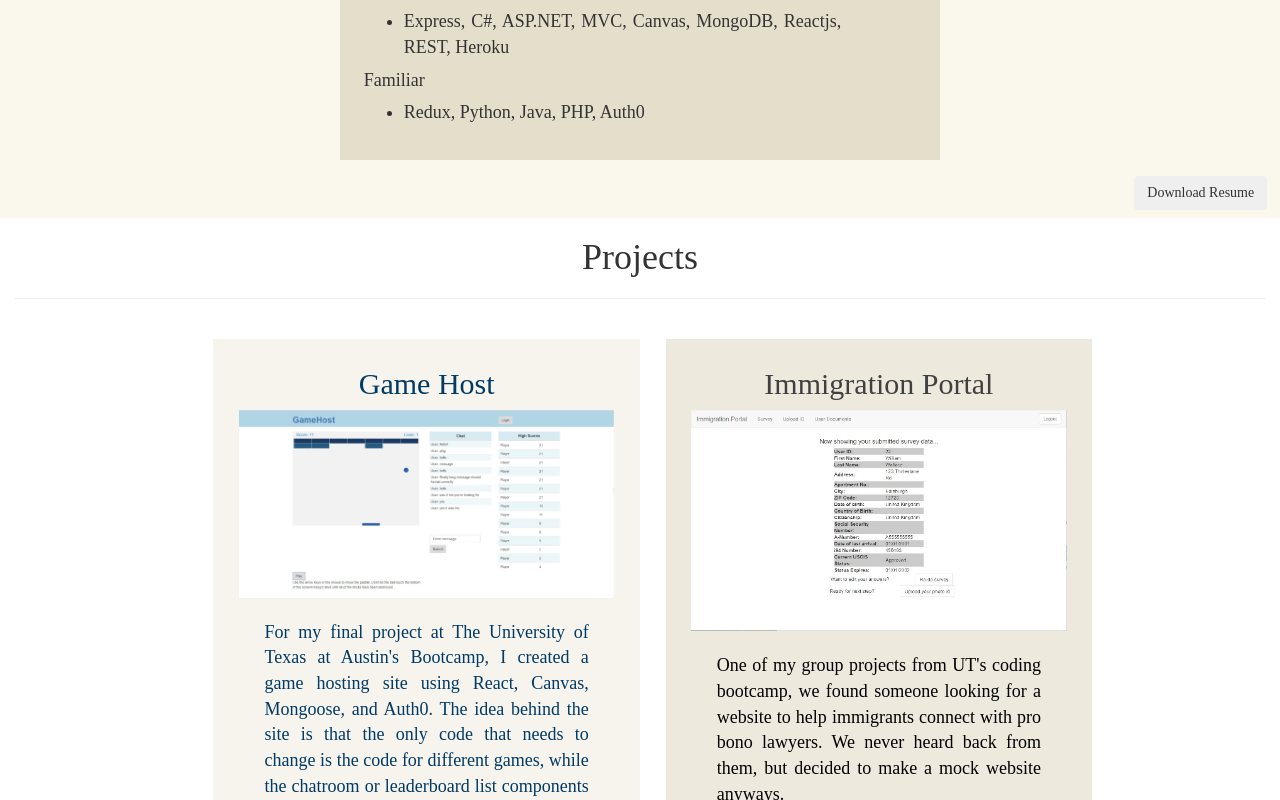
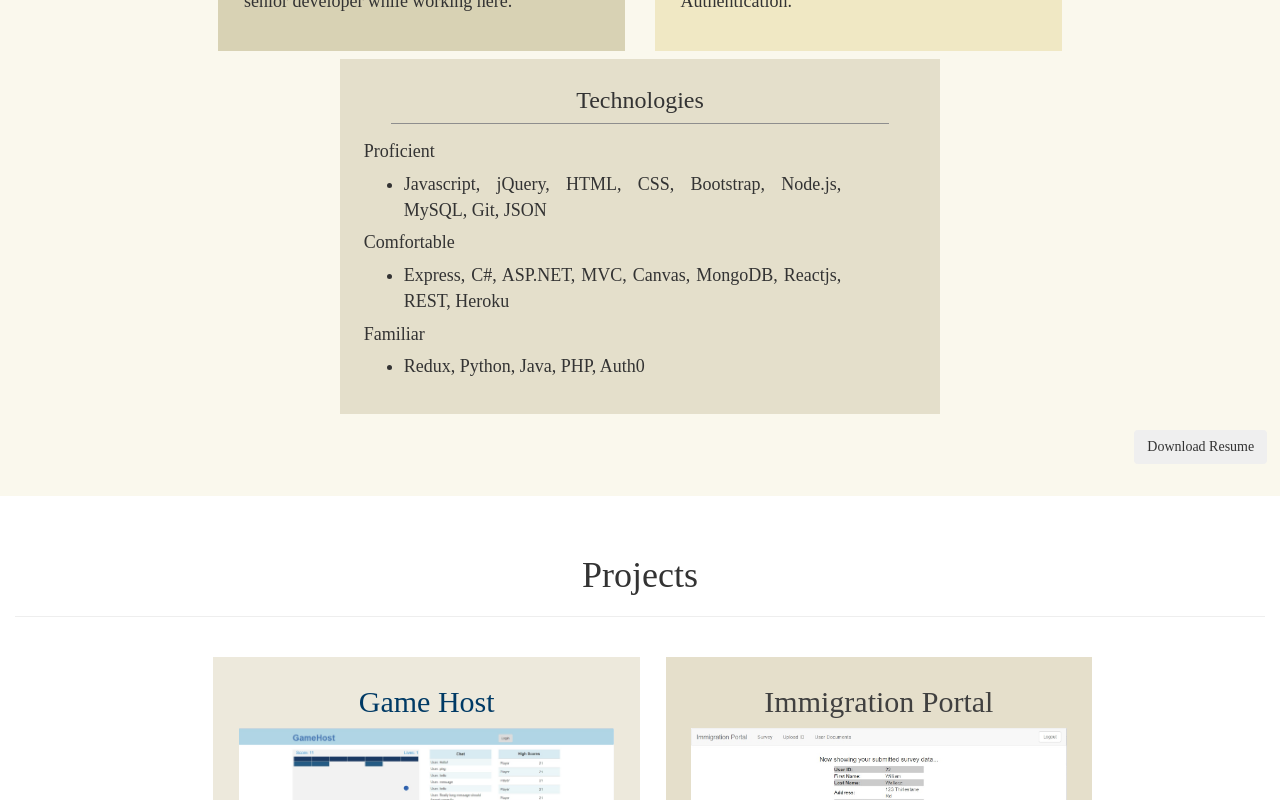
Before and after one commit to williamwgilmore/williamwgilmore, a React (Create React App) app: page / in a window 1280 px wide. Shown: the part 2000-2800 px from the top of the page. Built offline with nearby package versions, Linux system fonts and the light colour scheme.

Commit message:
Added padding to each section to make the site feel more divided.

```diff
--- a/public/style/generalStyle.css
+++ b/public/style/generalStyle.css
@@ -52,7 +52,7 @@ html, body {
 /*About CSS -- there is also css in a media query*/
 
 .about {
-	padding: 3vh;
+	padding: 21vh 0;
 	min-height: 65vh;
 }
 
@@ -128,6 +128,7 @@ html, body {
 	/*Counter whitespace from container*/
 	margin-left: -15px;
 	margin-right: -15px;
+	padding: 3vh 0;
 }
 
 .professionalBackground {
@@ -171,8 +172,12 @@ html, body {
 
 /*Projects CSS -- there is also css in a media query*/
 
+.projectsBackground {
+	padding: 5vh 0;
+}
+
 .gameHostSection {
-	background-color: #F6F4ED;
+	background-color: #EDE9DC;
 	color: #003A65;
 	padding: 1vh 2vw 1vh 2vw;
 	text-align: justify;
@@ -184,7 +189,7 @@ html, body {
 }
 
 .immigrationPortalSection {
-	background-color: #EDE9DC;
+	background-color: #e5dfcb;
 	color: black;
 	padding: 1vh 2vw 1vh 2vw;
 	text-align: justify;
--- a/src/components/Projects.js
+++ b/src/components/Projects.js
@@ -3,7 +3,7 @@ import React, { Component } from 'react';
 export default class Projects extends Component {
 	render() {
 		return (
-			<div>
+			<div className='projectsBackground'>
 				<div className='row'>
 					<div className='col-md-12 text-center'>
 						<h1>Projects</h1>
@@ -21,7 +21,7 @@ export default class Projects extends Component {
 						<p className='experienceText'>
 							For my final project at The University of Texas at Austin's Bootcamp, I created a game hosting site using
 							React, Canvas, Mongoose, and Auth0. The idea behind the site is that the only code that needs to change is
-							the code for different games, while the chatroom or leaderboard list components can be reused for each game.
+							the code for different games, while the chatroom or leaderboard components can be reused for each game.
 						</p>
 					</div>
 					<div className='col-md-4 backgroundZoom immigrationPortalSection'>
```
